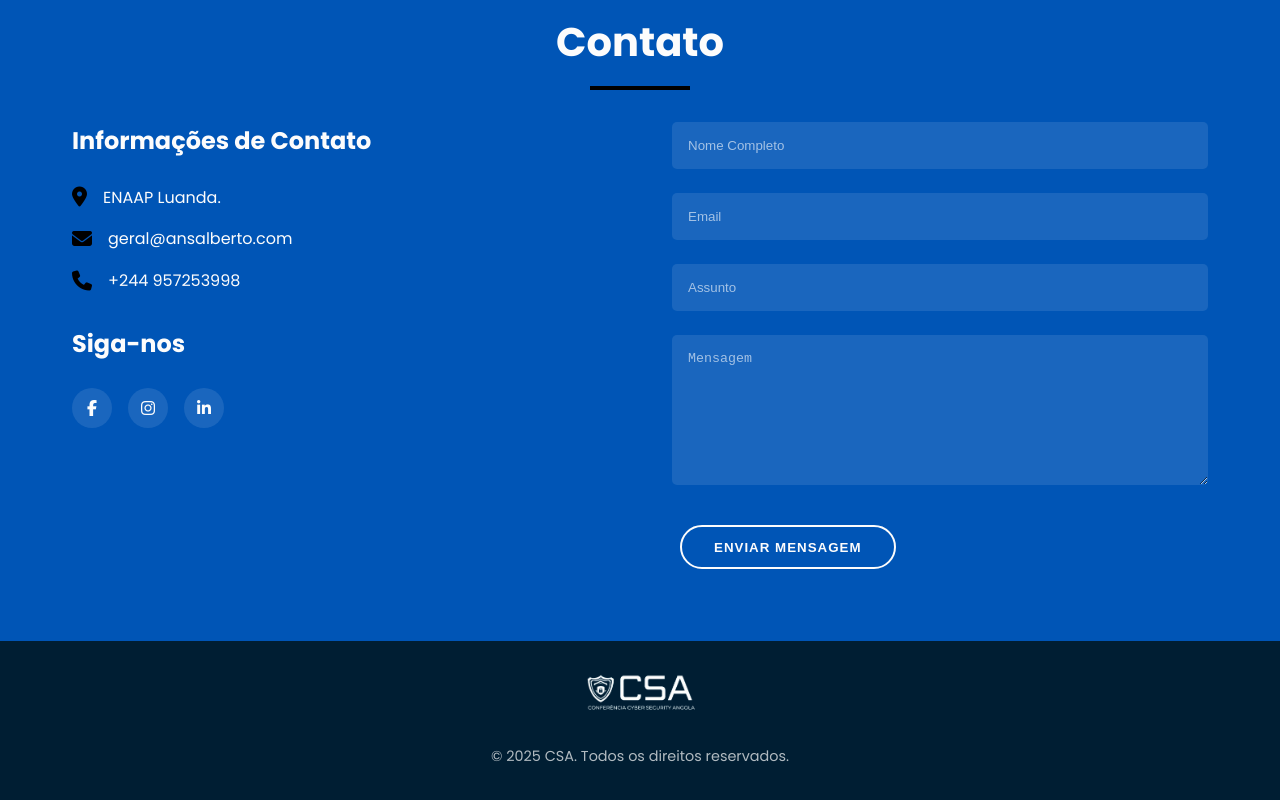
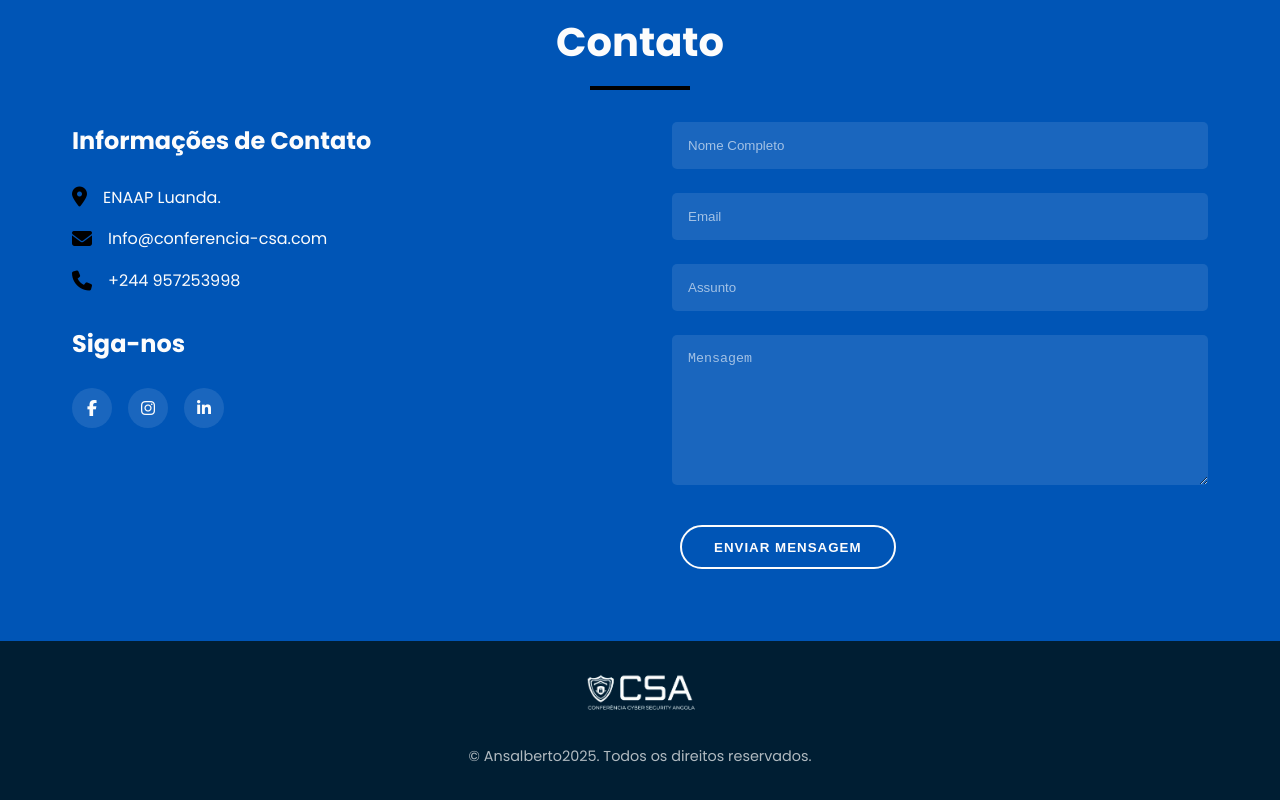
Before and after one commit to CarlsoOli/Confer-ncia-, a website built with Vite: page index.html in a window 1280 px wide. Shown: the part 6236-7036 px from the top of the page. Built offline with nearby package versions, Linux system fonts and the light colour scheme.

Commit message:
Update index.html

```diff
--- a/index.html
+++ b/index.html
@@ -364,7 +364,7 @@
             </div>
             <div class="contact-item">
               <i class="fas fa-envelope"></i>
-              <p>geral@ansalberto.com</p>
+              <p>Info@conferencia-csa.com</p>
             </div>
             <div class="contact-item">
               <i class="fas fa-phone"></i>
@@ -406,7 +406,7 @@
       <div class="footer-logo">
         <img src="./src/img/Screenshot_2025-04-03_222104-removebg-preview.png" alt="Angola Digital Forum Logo">
       </div>
-      <p class="copyright">© 2025 CSA. Todos os direitos reservados.</p>
+      <p class="copyright">© Ansalberto2025. Todos os direitos reservados.</p>
     </div>
   </footer>
 
```
